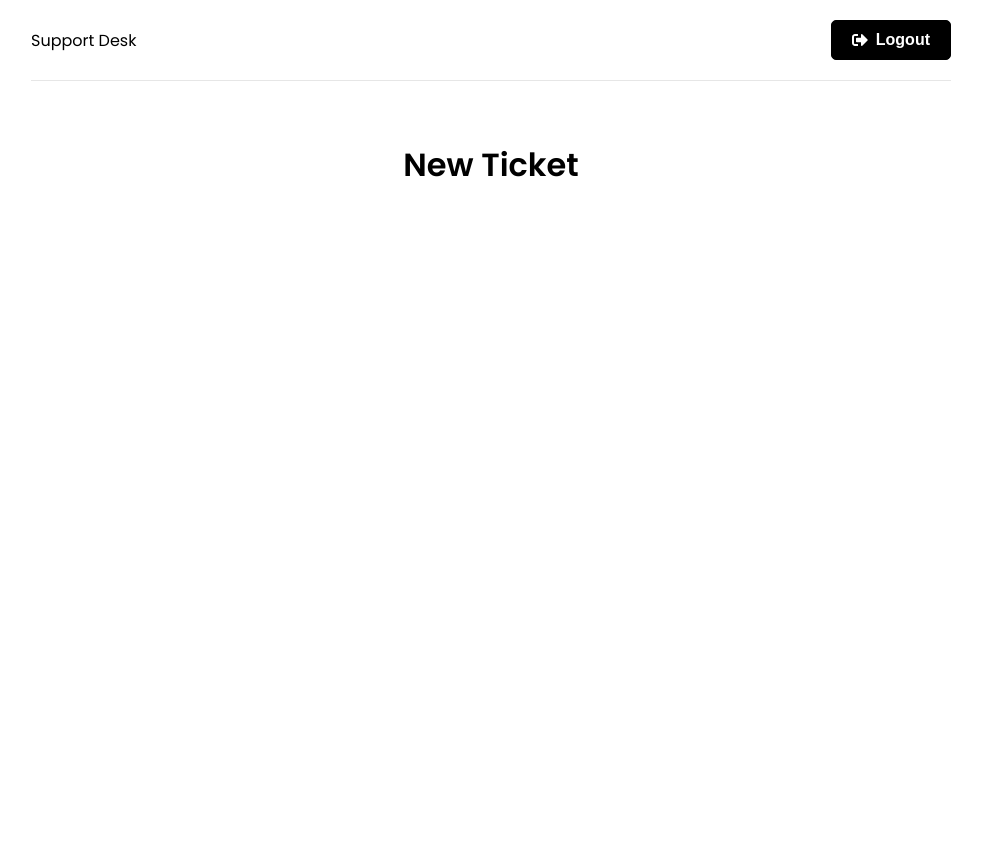
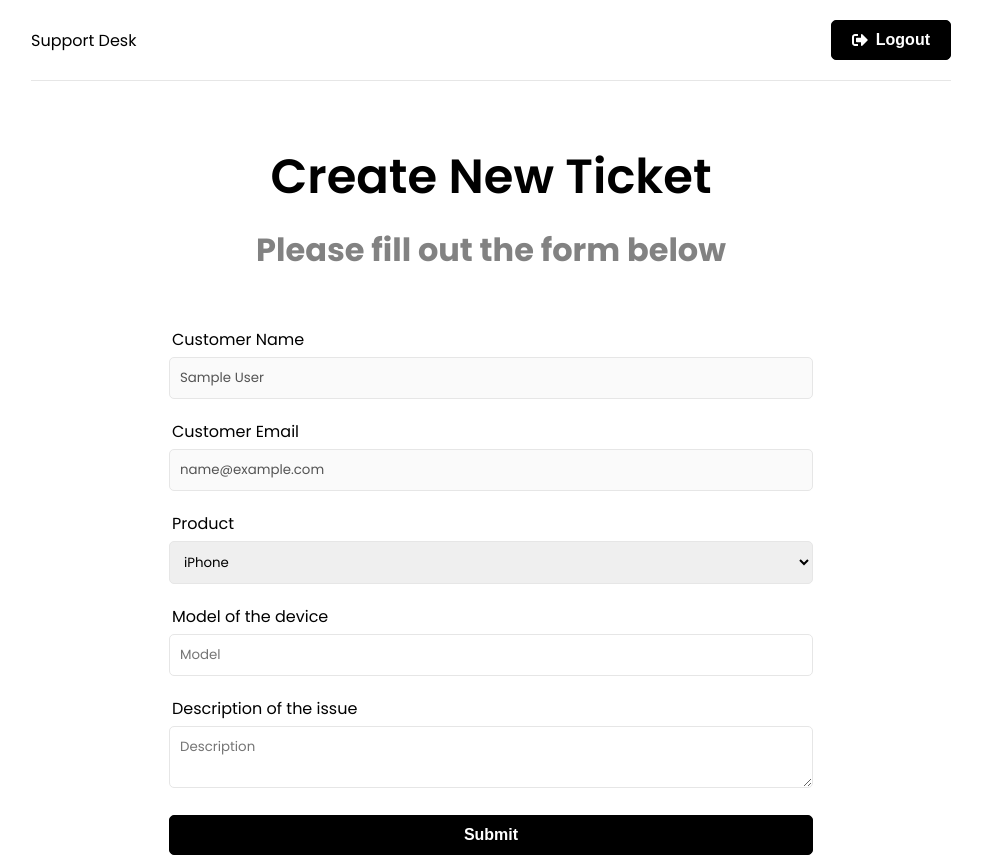
Before and after one commit to mehdibouaziz/support-desk, a React (Create React App) app in the folder frontend/: page /tickets in a window 1280 px wide. Shown: the whole page, without its empty margins (149-1131 px from the left). Before the commit the page ends 800 px from the top, so only its background shows below. Built offline with nearby package versions, Linux system fonts and the light colour scheme; sample sign-in values are in the browser's storage.

Commit message:
feat: add new ticket form

```diff
--- a/frontend/src/pages/NewTicket.jsx
+++ b/frontend/src/pages/NewTicket.jsx
@@ -1,9 +1,93 @@
-import React from 'react'
+import { useState } from "react";
+import { useSelector } from "react-redux";
 
 const NewTicket = () => {
+  const { user } = useSelector((state) => state.auth);
+  const [name] = useState(user.name);
+  const [email] = useState(user.email);
+  const [product, setProduct] = useState("iPhone");
+  const [model, setModel] = useState("");
+  const [description, setDescription] = useState("");
+
+  const onSubmit = (e) => {
+    e.preventDefault();
+  };
+
   return (
-    <h1>New Ticket</h1>
-  )
-}
+    <>
+      <section className="heading">
+        <h1>Create New Ticket</h1>
+        <p>Please fill out the form below</p>
+      </section>
 
-export default NewTicket
+      <section className="form">
+        <div className="form-group">
+          <label htmlFor="name">Customer Name</label>
+          <input
+            type="text"
+            className="form-control"
+            value={name}
+            id="name"
+            disabled
+          />
+        </div>
+        <div className="form-group">
+          <label htmlFor="name">Customer Email</label>
+          <input
+            type="text"
+            className="form-control"
+            value={email}
+            id="email"
+            disabled
+          />
+        </div>
+        <form onSubmit={onSubmit}>
+          <div className="form-group">
+            <label htmlFor="product">Product</label>
+            <select
+              name="product"
+              id="product"
+              value={product}
+              onChange={(e) => setProduct(e.target.value)}
+            >
+              <option value="iPhone">iPhone</option>
+              <option value="MacBook">MacBook</option>
+              <option value="iPad">iPad</option>
+              <option value="iMac">iMac</option>
+              <option value="Watch">Watch</option>
+              <option value="AirPods">AirPods</option>
+            </select>
+          </div>
+          <div className="form-group">
+            <label htmlFor="description">Model of the device</label>
+            <input
+              type="text"
+              name="model"
+              id="model"
+              className="form-control"
+              placeholder="Model"
+              value={model}
+              onChange={(e) => setDescription(e.target.value)}
+            ></input>
+          </div>
+          <div className="form-group">
+            <label htmlFor="description">Description of the issue</label>
+            <textarea
+              name="description"
+              id="description"
+              className="form-control"
+              placeholder="Description"
+              value={description}
+              onChange={(e) => setDescription(e.target.value)}
+            ></textarea>
+          </div>
+          <div className="form-group">
+            <button className="btn btn-block">Submit</button>
+          </div>
+        </form>
+      </section>
+    </>
+  );
+};
+
+export default NewTicket;
```
